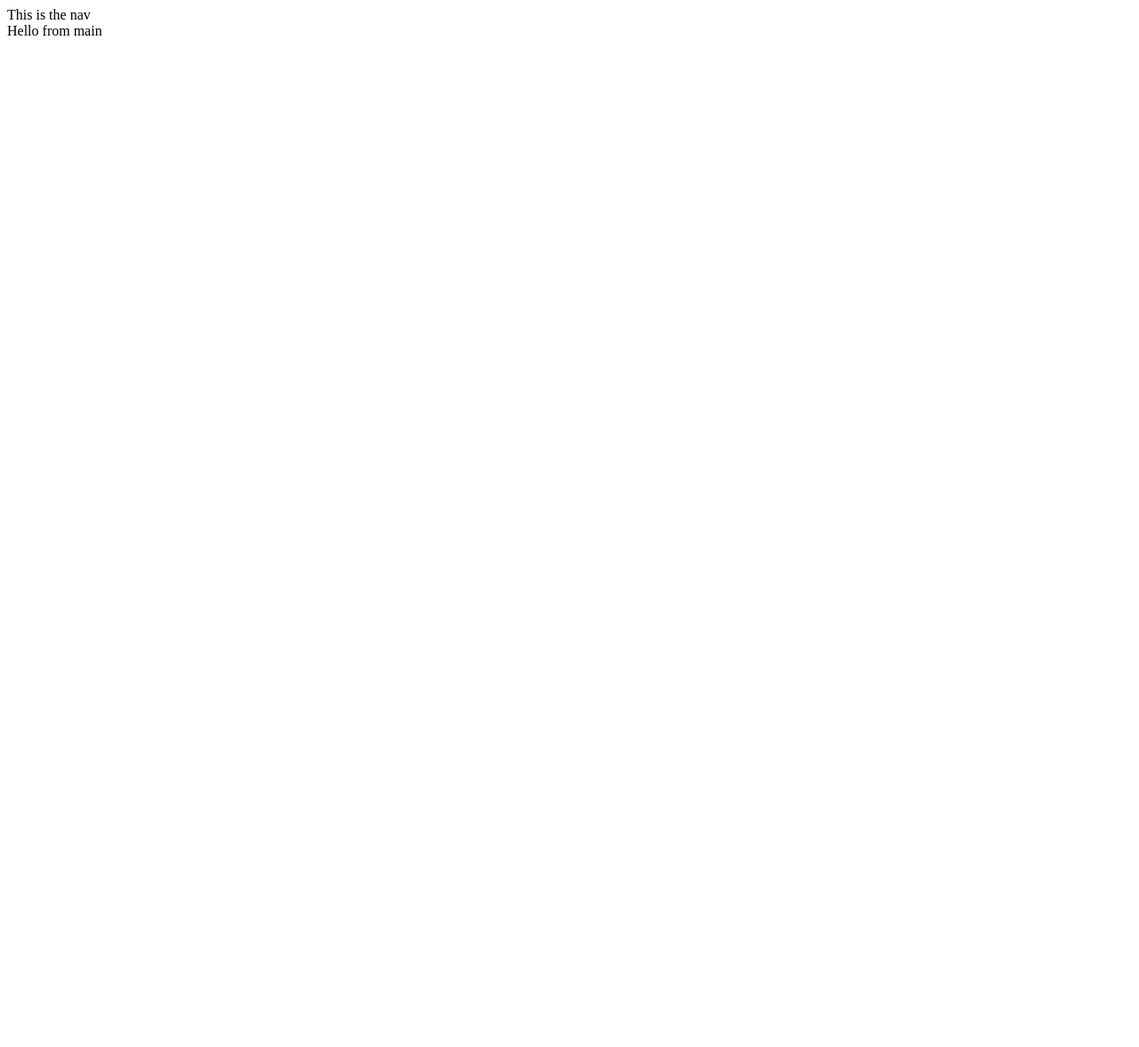
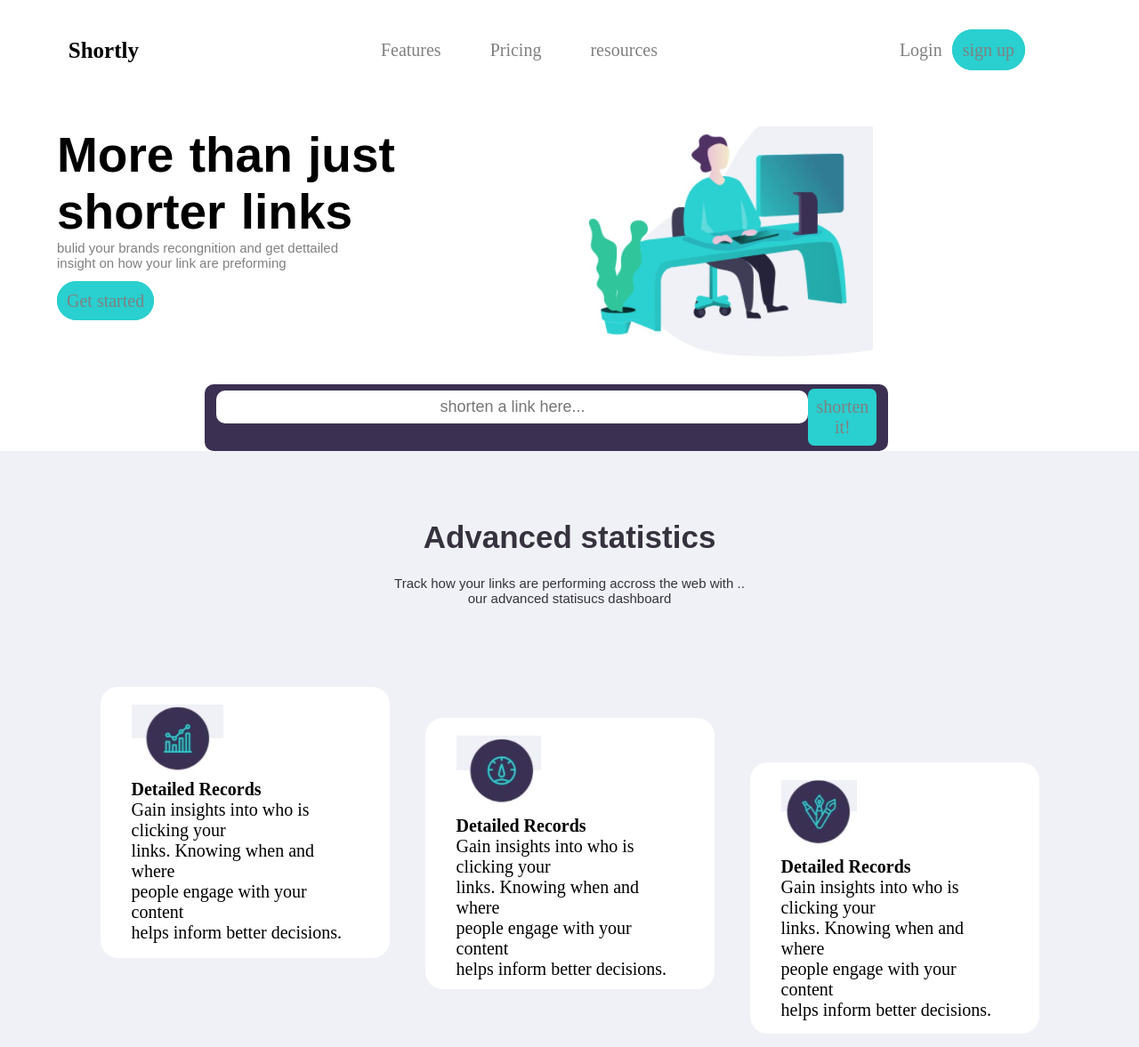
Before and after one commit to angelachuks/shortly, a plain HTML site: page index.html in a window 1280 px wide. Shown: the whole page at 89% size. Before the commit the page ends 800 px from the top, so only its background shows below. Drawn offline with Linux system fonts and the light colour scheme.

Commit message:
added new features

```diff
--- a/index.html
+++ b/index.html
@@ -5,9 +5,67 @@
     <meta http-equiv="X-UA-Compatible" content="IE=edge">
     <meta name="viewport" content="width=device-width, initial-scale=1.0">
     <title>Document</title>
+    <link rel="stylesheet" href="style.css">
 </head>
 <body>
-   <nav>This is the nav</nav>
-   <main>Hello from main</main>
+
+ <div class="hero">
+     <nav>
+         <h2 class="logo"> Shortly</h2>
+         <ul>
+            <li><a href="#">Features</a></li>
+            <li><a href="#">Pricing</a></li>
+            <li><a href="#">resources</a></li>
+            </ul>
+            <div class="hen">
+            <a id="login" href="#">Login</a>
+            <a href="#"><span>sign up </span></a>
+        </div>
+     </nav>
+ </div>
+ <div class="body">
+        <div class="link">
+            <h1> More than just<br> shorter links</h1>
+            <p> bulid your brands recongnition and get dettailed<br> insight on how your link are preforming</p><br>
+            <span>Get started</span>
+           </div>
+        <div class="link">
+               <img src="img/com.PNG">
+        </div>
+ </div>
+ <div class="search">
+     <div class="shorten">
+         <input type="text" id="here" color="white" size="60" placeholder="shorten a link here..."> &nbsp;&nbsp;
+        </div>
+         <div class="shorten">
+            <p>shorten it!</p>
+            </div>
+ </div>
+ <div class="promzy">
+ <div class="advance">
+     <h1> Advanced statistics</h1><br>
+     <p>Track how your links are performing accross the web with ..<br>our advanced statisucs dashboard</p>
+</div>
+
+ <div class="brand">
+     <div class="dart" id="grow">
+         <img src="img/recogn.PNG">
+         <h2> Detailed Records</h2>
+         <p>Gain insights into who is clicking your<br> links. Knowing when and where <br>people engage with your content<br> helps inform better decisions.</p>
+     </div>
+     <div class="dart" id="sir">
+        <img src="img/skill.PNG">
+        <h2> Detailed Records</h2>
+        <p>Gain insights into who is clicking your<br> links. Knowing when and where <br>people engage with your content<br> helps inform better decisions.</p>
+    </div>
+    <div class="dart" id="far">
+        <img src="img/clock.PNG">
+        <h2> Detailed Records</h2>
+        <p>Gain insights into who is clicking your<br> links. Knowing when and where <br>people engage with your content<br> helps inform better decisions.</p>
+    </div>
+</div>
+    <div class=""></div>
+
+
 </body>
 </html>
--- /dev/null
+++ b/style.css
@@ -0,0 +1,155 @@
+*{
+    margin: 0;
+    padding: 0;
+    box-sizing: border-box;
+    font-size: 20px;
+
+
+}
+
+#login {
+    margin-right: 6px;
+}
+
+nav{
+    display: flex;
+    align-items: center;
+    justify-content: space-between;
+    padding-top: 35px;
+    padding-left: 6%;
+    margin-right: 10%;
+}
+.logo{
+    color: black;
+    cursor:pointer;
+    font-size: 25px;
+
+}
+nav ul li{
+    list-style-type: none;
+    display: inline-block;
+    padding: 10px 25px;
+
+}
+nav ul li a{
+    text-decoration: none;
+    color:grey;
+}
+.hen a{
+    color: grey;
+    text-decoration: none;
+
+}
+.hen a span{
+
+    border: 2px solid  hsl(180, 66%, 49%);
+    color:gray;
+    background-color: hsl(180, 66%, 49%);
+    border-radius: 25px;
+    padding: 10px;
+}
+.body{
+    margin: 5%;
+    margin-bottom: 1%;
+
+    display: grid;
+    grid-template-columns: repeat(2,1fr);
+    justify-content: space-around;
+}
+.link h1{
+    font-size: 55px;
+    font-weight: bold;
+    font-family: Arial, Helvetica, sans-serif;
+    word-spacing: 2px;
+}
+.link p{
+    font-size: 15px;
+    color: gray;
+    font-family: Arial, Helvetica, sans-serif;
+}
+.link span{
+    border: 2px solid  hsl(180, 66%, 49%);
+    color:gray;
+    background-color:  hsl(180, 66%, 49%);
+    color:gray;
+    border-radius: 25px;
+    padding: 9px;
+    width: 60%;
+
+}
+.search{
+    margin-left: 18%;
+    width: 60%;
+    height: 75px;
+    background-color:#3b3052;
+    align-items: center;
+    justify-content: center;
+    text-align: center;
+    padding: 25px;
+    border:2px solid  #3b3052;
+    border-radius: 10px;
+}
+.search{
+    display: flex;
+}
+.shorten #here{
+    border-radius: 10px;
+    padding: 6px;
+    border: 2px solid white;
+    color: white;
+    background-color: white;
+    text-align: center;
+    font-size: 18px;
+}
+.shorten p{
+    border: hsl(180, 66%, 49%);
+    background-color:  hsl(180, 66%, 49%);
+    color:gray;
+    border-radius: 7px;
+    padding: 9px;
+}
+.promzy{
+    background-color: #f0f1f6;
+}
+.advance{
+    align-items: center;
+
+    padding: 6%;
+}
+.advance h1{
+    color: hsl(255, 11%, 22%);
+    text-align: center;
+    align-items: center;
+    font-size: 35px;
+    font-family: Arial, Helvetica, sans-serif;
+}
+.advance p{
+    text-align: center;
+    color: hsl(255, 11%, 22%);
+    font-family: Arial, Helvetica, sans-serif;
+    font-size: 15px;
+}
+.brand{
+    width: 70%;
+    display: grid;
+    grid-template-columns: repeat(3,1fr);
+    grid-gap: 10px;
+    justify-content: center;
+    margin:0 auto;
+}
+.dart{
+    height:305px;
+    width:325px;
+    padding: 20px 35px;
+    background-color: white;
+    border-radius: 20px;
+    margin: 15px;
+    position: relative;
+    overflow: hidden;
+}
+.brand #sir{
+    margin-top: 50px;
+}
+.brand #far{
+    margin-top: 100px;
+}
```
Also changed, not shown: about.html (added), img/clock.PNG (added), img/com.PNG (added), img/recogn.PNG (added), img/skill.PNG (added).
